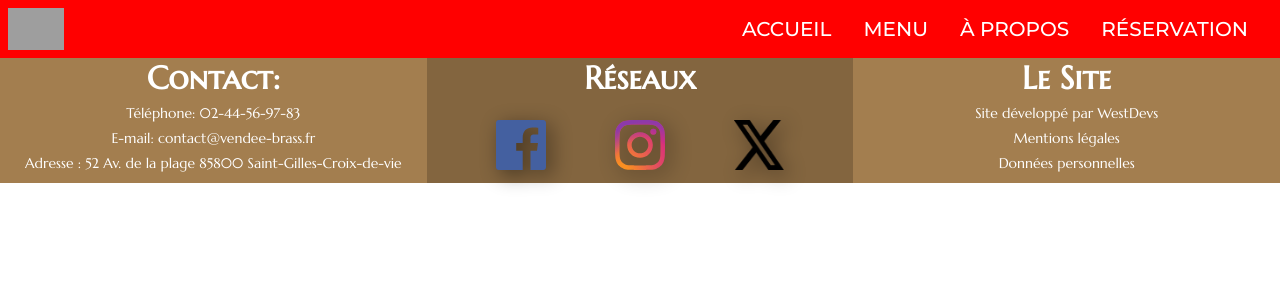
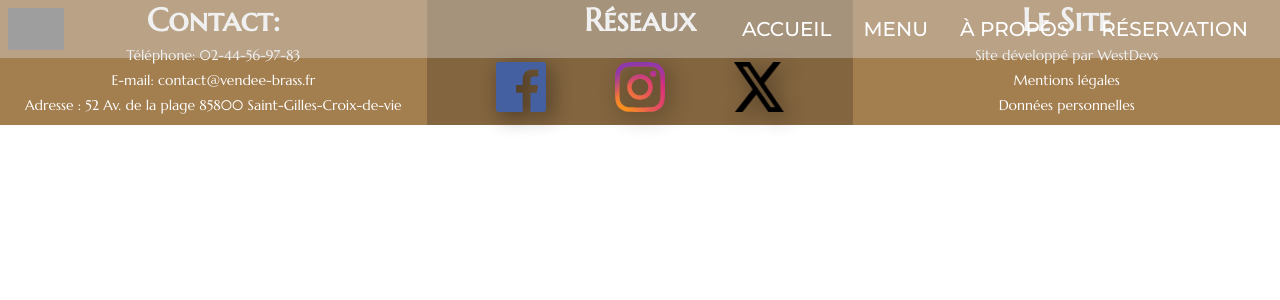
Before and after one commit to wildcodeschool-2025-03/JS-WestDevs-P2-LaVendeeBrass, a React (Vite) app in the folder client/: page / in a window 1280 px wide. Shown: the top 300 px of the page. Built offline with nearby package versions, Linux system fonts and the light colour scheme; grey boxes are pictures that could not be loaded.

Commit message:
work in progress

```diff
--- a/client/src/components/Header/Header.css
+++ b/client/src/components/Header/Header.css
@@ -4,6 +4,9 @@
   justify-content: space-between;
   align-items: center;
   background-color: rgba(217, 217, 217, 0.4);
+  position: fixed;
+  width: 100%;
+  z-index: 1000;
 
   img {
     width: 56px;
@@ -58,17 +61,8 @@
     }
   }
 
-  .navbar.home {
-    background-color: red;
-  }
-
-  .navbar.menu {
-    background-color: var(--primary-color);
-    position: fixed;
-    top: 0;
-    left: 0;
-    width: 100%;
-    z-index: 1000;
+  .navbar.reservation a {
+    color: var(--primary-color);
   }
 
   @keyframes hoverlinks {
--- a/client/src/components/Header/Header.tsx
+++ b/client/src/components/Header/Header.tsx
@@ -9,10 +9,10 @@ function Header() {
     headerClass += " home";
   } else if (location.pathname === "/MenuPage") {
     headerClass += " menu";
+  } else if (location.pathname === "/ReservationPage") {
+    headerClass += " reservation";
   } else if (location.pathname === "/AboutPage") {
     headerClass += " about";
-  } else {
-    headerClass += " default";
   }
 
   return (
--- a/client/src/pages/MenuPage/MenuPage.css
+++ b/client/src/pages/MenuPage/MenuPage.css
@@ -1,6 +1,6 @@
 .menu-page {
   background-color: var(--primary-color);
-  padding: 30px;
+  padding-top: 70px;
   min-height: calc(100vh - 72px);
   background-image: url(../../assets/images/background-menu.svg);
   background-size: cover;
```
